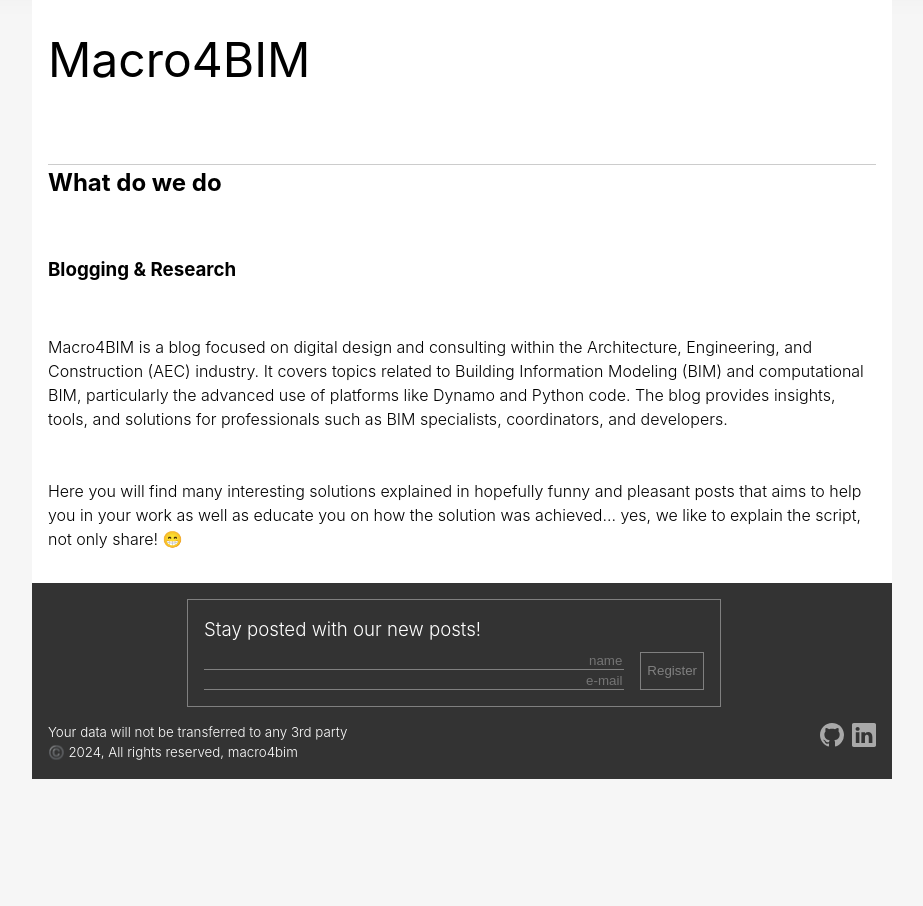
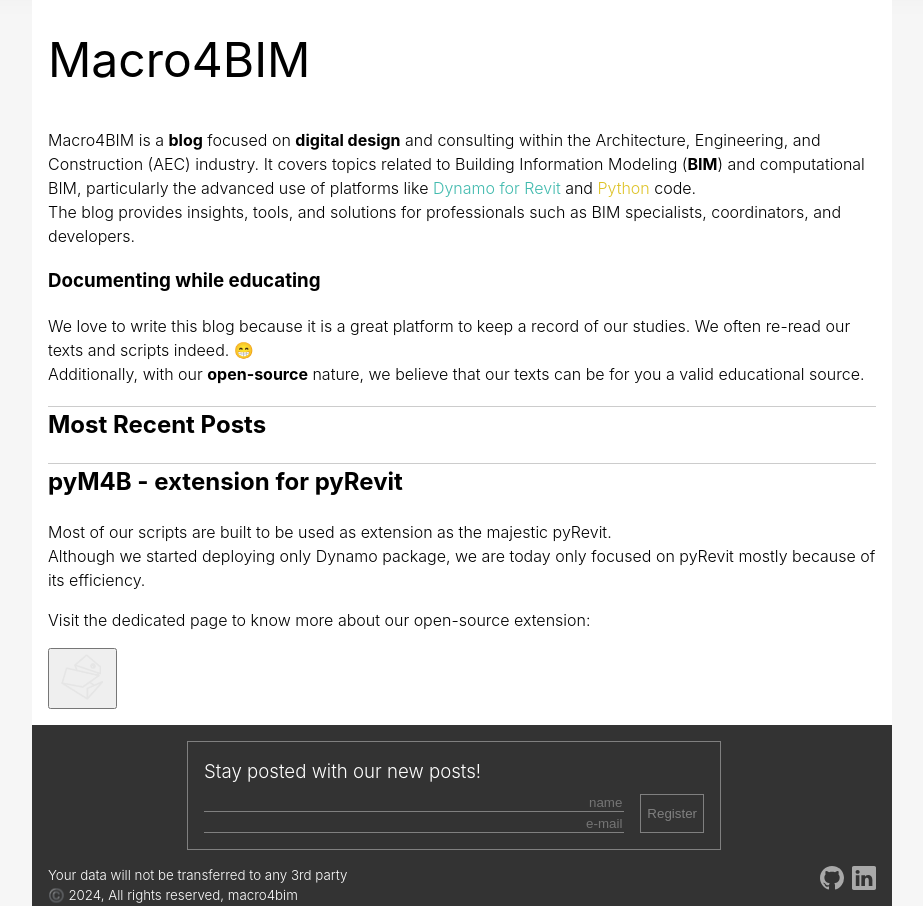
Before and after one commit to yvonneytw/macro4bim-blog, a React (Vite) app: page / in a window 1280 px wide. Shown: the part 840-1746 px from the top of the page, without its empty margins (178-1101 px from the left). Before the commit the page ends 1619 px from the top, so only its background shows below. Built offline with nearby package versions, Linux system fonts and the light colour scheme.

Commit message:
wrap home in div

```diff
--- a/src/App.jsx
+++ b/src/App.jsx
@@ -21,6 +21,10 @@
         }}
       >
         <Routes>
+          {
+            // scroll up at each route change
+            window.scrollTo(0, 0)
+          }
           <Route path="/blog" element={<BlogPage />} />
           <Route path="/" element={<Home />} />
           <Route
--- a/src/components/pages/Home.jsx
+++ b/src/components/pages/Home.jsx
@@ -1,10 +1,12 @@
 import mainLogo from "../../assets/mainLogo.png";
 import BackgroundVideo from "../../assets/BackgroundVideo.mp4";
 import "./home.css";
+import { Link } from "react-router-dom";
+import pym4bLogo from "../../assets/header/pym4b-white.png";
 
 export default function Home() {
   return (
-    <>
+    <div>
       <div className="hero">
         <video muted loop={true} autoPlay={true}>
           <source src={BackgroundVideo} type="video/mp4" />
@@ -14,22 +16,39 @@
         <h2>BLOG ON BIM DIGITAL TECHNOLOGY IN THE AEC INDUSTRY</h2>
       </div>
       <h1>Macro4BIM</h1>
-      <h2>What do we do</h2>
-      <h3>Blogging & Research</h3>
+      {/* <h2>What do we do</h2>
+      <h3>Blogging & Research</h3> */}
       <p>
-        Macro4BIM is a blog focused on digital design and consulting within the
-        Architecture, Engineering, and Construction (AEC) industry. It covers topics
-        related to Building Information Modeling (BIM) and computational BIM, particularly
-        the advanced use of platforms like Dynamo and Python code. The blog provides
-        insights, tools, and solutions for professionals such as BIM specialists,
-        coordinators, and developers.
+        Macro4BIM is a <b>blog</b> focused on <b>digital design</b> and consulting within
+        the Architecture, Engineering, and Construction (AEC) industry. It covers topics
+        related to Building Information Modeling (<b>BIM</b>) and computational BIM,
+        particularly the advanced use of platforms like{" "}
+        <span className="color-1">Dynamo for Revit</span> and{" "}
+        <span className="color-3">Python</span> code. <br /> The blog provides insights,
+        tools, and solutions for professionals such as BIM specialists, coordinators, and
+        developers.
       </p>
+      <h3>Documenting while educating</h3>
       <p>
-        Here you will find many interesting solutions explained in hopefully funny and
-        pleasant posts that aims to help you in your work as well as educate you on how
-        the solution was achieved... yes, we like to explain the script, not only share!
-        😁
+        We love to write this blog because it is a great platform to keep a record of our
+        studies. We often re-read our texts and scripts indeed. 😁 <br />
+        Additionally, with our <b>open-source</b> nature, we believe that our texts can be
+        for you a valid educational source.
       </p>
-    </>
+      <h2>Most Recent Posts</h2>
+      <h2>pyM4B - extension for pyRevit</h2>
+      <p>
+        Most of our scripts are built to be used as extension as the majestic pyRevit.{" "}
+        <br />
+        Although we started deploying only Dynamo package, we are today only focused on
+        pyRevit mostly because of its efficiency.
+      </p>
+      <p>Visit the dedicated page to know more about our open-source extension:</p>
+      <Link to="/pym4b" className="btn-pym4b">
+        <button>
+          <img src={pym4bLogo} />
+        </button>
+      </Link>
+    </div>
   );
 }
--- a/src/components/pages/home.css
+++ b/src/components/pages/home.css
@@ -37,3 +37,19 @@
     opacity: 1;
   }
 }
+
+.btn-pym4b {
+  margin: auto;
+  transition: translate 250ms ease-in-out;
+  img {
+    aspect-ratio: 1;
+    width: 3.3rem;
+  }
+}
+
+.btn-pym4b:hover {
+  translate: 0 -0.33rem;
+  button {
+    background-color: #353535;
+  }
+}
--- a/src/index.css
+++ b/src/index.css
@@ -3,6 +3,10 @@
   line-height: 1.5;
   font-weight: 300;
 
+  --color-first: #41baae;
+  --color-second: #de5021;
+  --color-third: #dec328;
+  --color-action: #646cff;
   /* color-scheme: light dark;
   color: rgba(255, 255, 255, 0.87);
   background-color: #242424; */
@@ -73,6 +77,19 @@
   border-top: 1px solid hsl(0, 0%, 80%);
 }
 
+.color-1 {
+  color: var(--color-first);
+}
+.color-2 {
+  color: var(--color-second);
+}
+.color-3 {
+  color: var(--color-third);
+}
+.color-action {
+  color: var(--color-action);
+}
+
 @media (max-width: 800px) {
   /* body {
     overflow: hidden;
```
